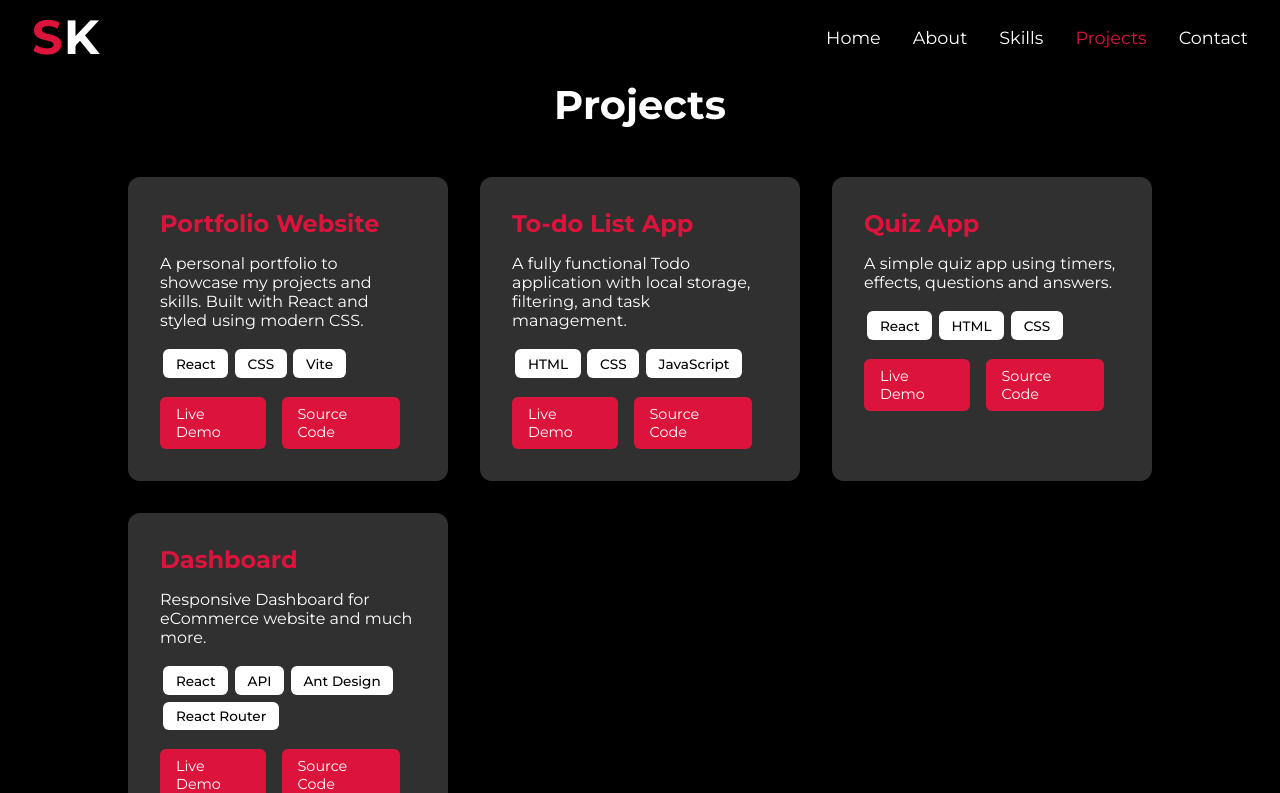
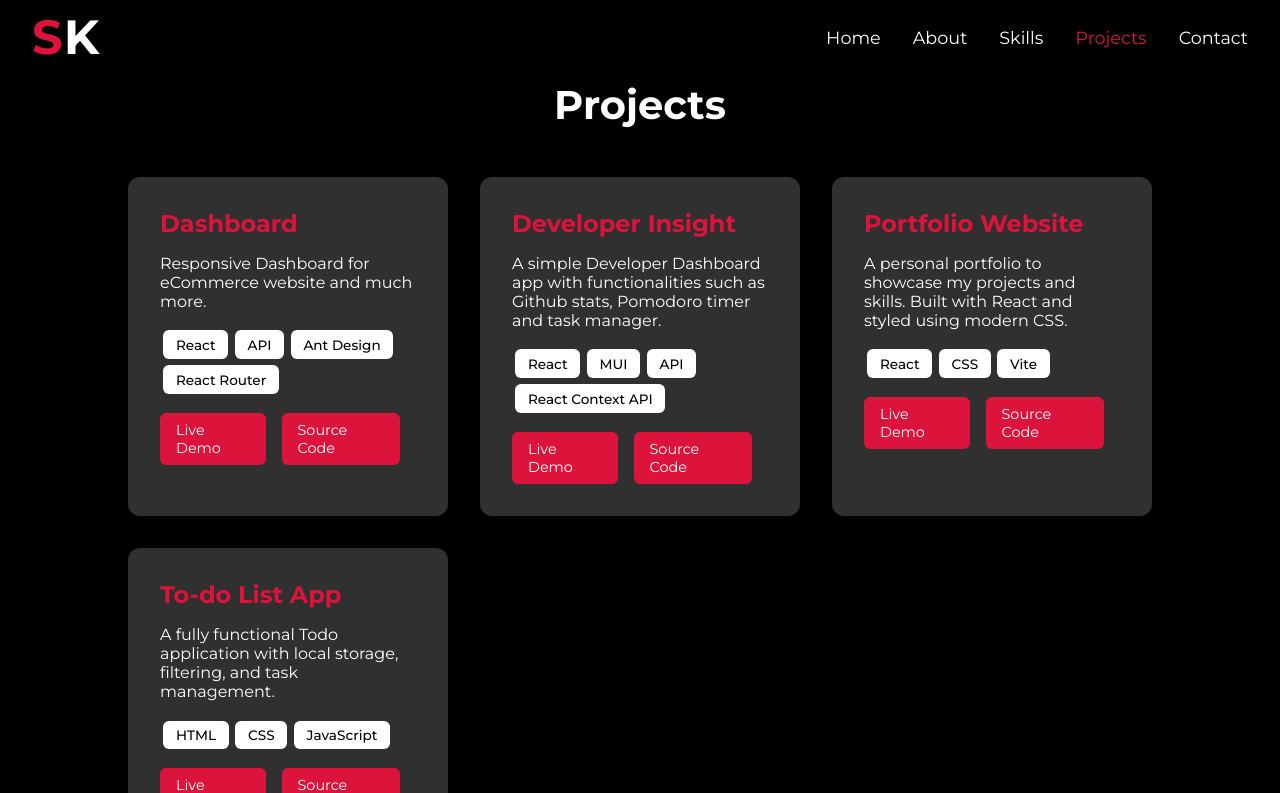
Before and after one commit to Srikanth-Krishna/my-portfolio, a React (Create React App) app: page /projects in a window 1280 px wide. Shown: the top 793 px of the page. Built offline with nearby package versions, Linux system fonts and the light colour scheme.

Commit message:
Porjects edited

```diff
--- a/src/pages/Projects.js
+++ b/src/pages/Projects.js
@@ -1,4 +1,19 @@
 const projectsData = [
+  {
+    title: 'Dashboard',
+    description: 'Responsive Dashboard for eCommerce website and much more.',
+    tech: ['React', 'API', 'Ant Design', 'React Router'],
+    demoLink: 'https://sk-dashboardd.netlify.app/',
+    codeLink: 'https://github.com/Srikanth-Krishna/dashboard',
+  },
+  {
+    title: 'Developer Insight',
+    description:
+      'A simple Developer Dashboard app with functionalities such as Github stats, Pomodoro timer and task manager.',
+    tech: ['React', 'MUI', 'API', 'React Context API'],
+    demoLink: 'https://sk-devinsight.netlify.app/',
+    codeLink: 'https://github.com/Srikanth-Krishna/devinsight',
+  },
   {
     title: 'Portfolio Website',
     description:
@@ -14,21 +29,6 @@ const projectsData = [
     tech: ['HTML', 'CSS', 'JavaScript'],
     demoLink: 'https://todo-c49daa.netlify.app/',
     codeLink: 'https://github.com/Srikanth-Krishna/todo-list',
-  },
-  {
-    title: 'Quiz App',
-    description:
-      'A simple quiz app using timers, effects, questions and answers.',
-    tech: ['React', 'HTML', 'CSS'],
-    demoLink: 'https://react-quiz-13052025.netlify.app/',
-    codeLink: 'https://github.com/Srikanth-Krishna/react-quiz',
-  },
-  {
-    title: 'Dashboard',
-    description: 'Responsive Dashboard for eCommerce website and much more.',
-    tech: ['React', 'API', 'Ant Design', 'React Router'],
-    demoLink: 'https://sk-dashboardd.netlify.app/',
-    codeLink: 'https://github.com/Srikanth-Krishna/dashboard',
   },
 ];
 
```
